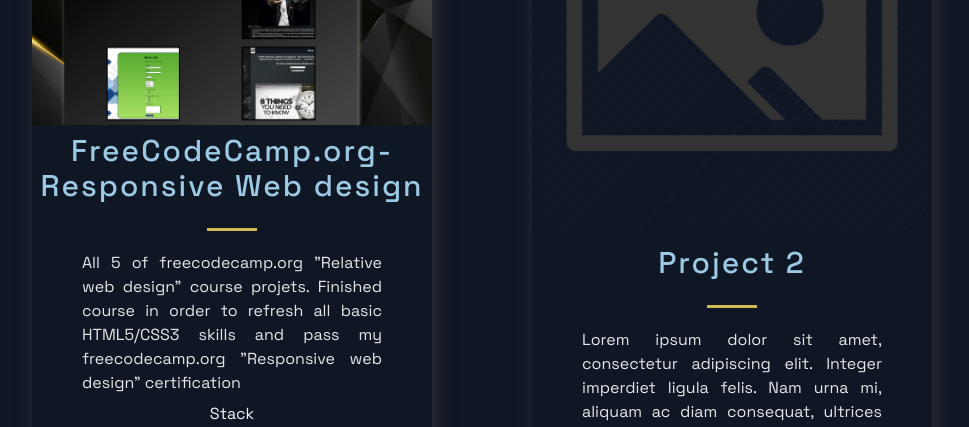
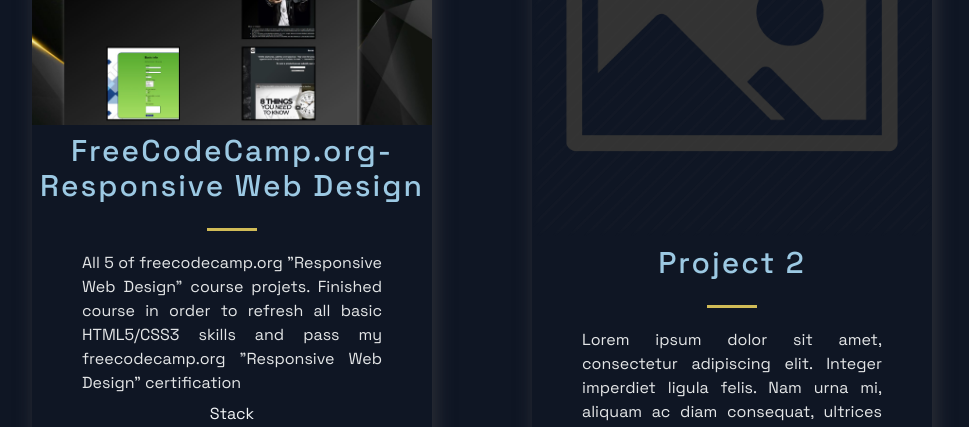
Before and after one commit to Kaskadieris/React_portfolio, a Next.js app: page / in a window 1280 px wide. Shown: the part 1120-1547 px from the top of the page, without its empty margins (158-1127 px from the left). Built offline with nearby package versions, Linux system fonts and the light colour scheme.

Commit message:
some grammer fixes

```diff
--- a/src/constants/constants.js
+++ b/src/constants/constants.js
@@ -1,7 +1,7 @@
 export const projects = [
   {
-    title: 'FreeCodeCamp.org- Responsive Web design',
-    description: 'All 5 of freecodecamp.org "Relative web design" course projets. Finished course in order to refresh all  basic HTML5/CSS3 skills and pass my  freecodecamp.org "Responsive web design" certification',
+    title: 'FreeCodeCamp.org- Responsive Web Design',
+    description: 'All 5 of freecodecamp.org "Responsive Web Design" course projets. Finished course in order to refresh all  basic HTML5/CSS3 skills and pass my  freecodecamp.org "Responsive Web Design" certification',
       image: '/images/1.jpg',
       tags: ['HTML5', 'CSS3'],
     source: 'https://github.com/Kaskadieris/Portfolio_webpage',
@@ -44,7 +44,7 @@
   { year: 2019, text: 'Got my Bachelors degree in computer science', },
   { year: 2020, text: 'Continue working as Programmer/ETL Developer', },
   { year: 2021, text: 'Started to improve and develope my skill more into web development area', },
-  { year: 2021, text: 'FreeCodeCamp.org "Responsive web design" certification', },
+  { year: 2021, text: 'FreeCodeCamp.org "Responsive Web Design" certification', },
 ];
 
 export const AcomplishmentsData = [
@@ -52,5 +52,5 @@
   { text: 'JAVA SE 8 Fundamentals Diploma from Oracle University', },
   { text: 'Java SE 8 Fundamentals Ed 1 Sertificate', },
   { text: 'Code Institutes 5 day coding challenge certificate', },
-  { text: 'FreeCodeCamp.org "Responsive web design" certification',}
+  { text: 'FreeCodeCamp.org "Responsive Web Design" certification',}
 ];
```
